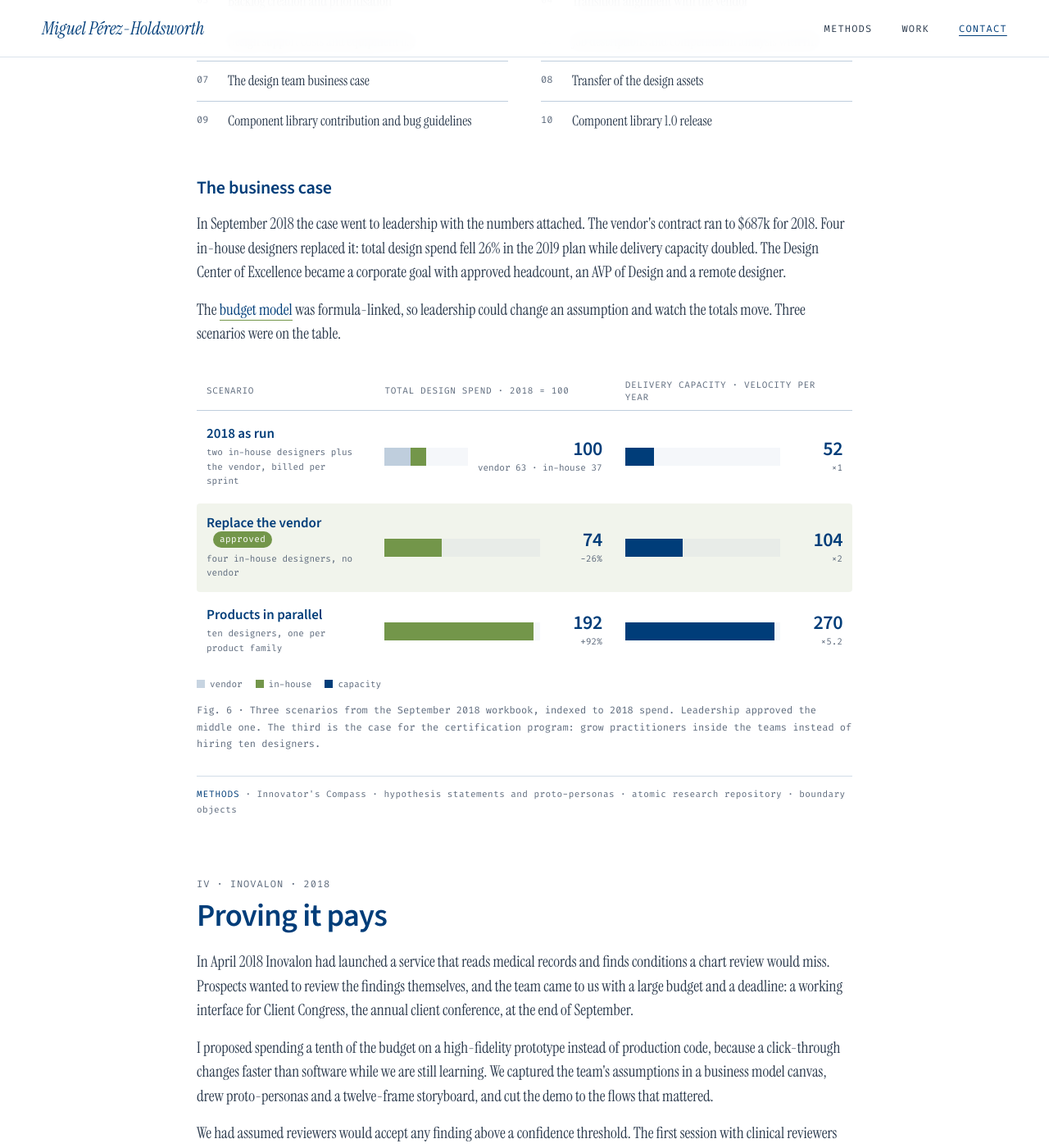
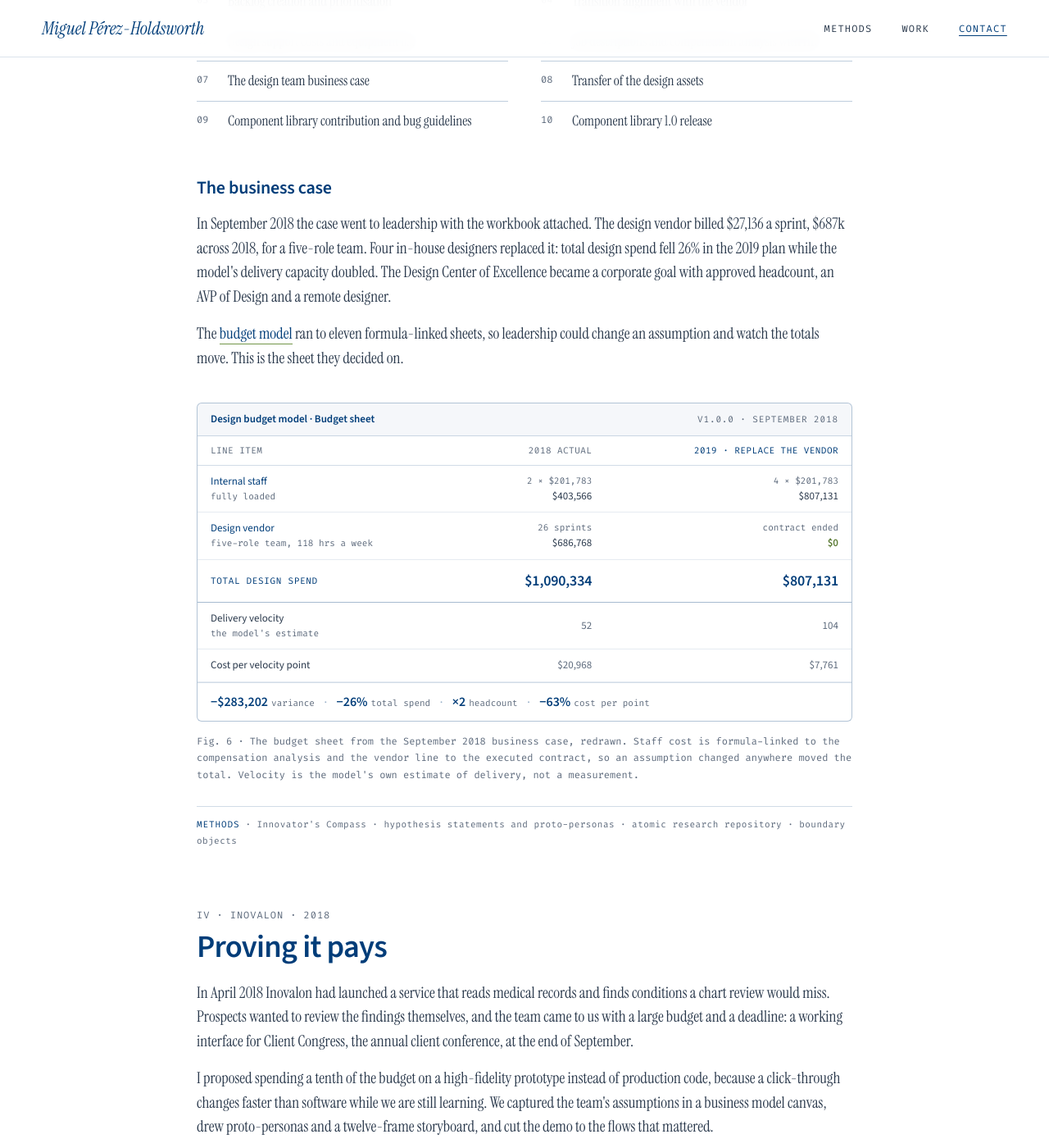
Before and after one commit to miguel-perez/miguel-perez.github.io, a Jekyll site: the page built from work/inovalon-design-coe/index.html, in a window 1280 px wide and 1400 px high, scrolled down 5255 px. Shown: the whole window at 82% size. Built offline with Jekyll 4.4.1, drawn with Linux system fonts in a browser that asks for light colours; some of the changed text lies outside the part shown.

Commit message:
Redraw Fig. 6 as the budget sheet itself
The indexed scenario bars abstracted away the numbers that make the
case, and the ten-designer column stretched the scale so the comparison
that actually happened sat in the bottom quarter. Fig. 6 is now the
workbook's Budget sheet redrawn, the same idiom as the research base in
Fig. 5: staff and vendor lines, the total, and the model's velocity and
cost per point, with the variance strip along the bottom. Cost per
velocity point falling from $20,968 to $7,761 is on the page for the
first time. Capacity is labelled as the model's estimate rather than a
measurement, in the figure and in the hero strip.

Co-Authored-By: Claude Opus 5 (1M context) <noreply@anthropic.com>

```diff
--- a/work/inovalon-design-coe/index.html
+++ b/work/inovalon-design-coe/index.html
@@ -104,25 +104,20 @@ blockquote footer{margin-top:16px;font:12px/1.6 'Fira Code',monospace;color:#5e6
 .chain b{font:600 16px 'Source Sans 3',sans-serif;color:#003D79;margin-right:4px}
 .chain i{font-style:normal;color:rgba(0,61,121,.4);padding:0 4px}
 
-/* Fig. 6: budget scenarios, static */
-.scen{display:flex;flex-direction:column;gap:4px}
-.scen-r{display:grid;grid-template-columns:minmax(150px,1fr) minmax(0,1.4fr) minmax(0,1.4fr);gap:12px 28px;align-items:center;padding:14px 12px;border-radius:4px}
-.scen-r.h{padding:0 12px 8px;border-bottom:1px solid rgba(0,61,121,.25);border-radius:0;font:11px 'Fira Code',monospace;letter-spacing:.06em;text-transform:uppercase;color:#5e6b7d}
-.scen-r.on{background:rgba(115,150,74,.1)}
-.scen .n b{display:block;font:600 17px/1.2 'Source Sans 3',sans-serif;color:#003D79}
-.scen .n span{display:block;margin-top:4px;font:11px/1.6 'Fira Code',monospace;color:#5e6b7d}
-.scen .n em{display:inline-block;margin-left:8px;padding:1px 8px;border-radius:10px;background:#73964A;color:#fff;font:11px/1.6 'Fira Code',monospace;font-style:normal;vertical-align:2px;letter-spacing:.04em}
-.hbar{display:grid;grid-template-columns:minmax(0,1fr) auto;align-items:center;gap:12px}
-.hbar .k{display:none;grid-column:1/-1;font:11px 'Fira Code',monospace;letter-spacing:.06em;text-transform:uppercase;color:#5e6b7d}
-.hbar .track{display:flex;height:22px;background:rgba(0,61,121,.04)}
-.hbar .track i{display:block;height:100%;transform-origin:left;animation:growx .7s ease-out both}
-.hbar .v{background:rgba(0,61,121,.22)}
-.hbar .i{background:#73964A}
-.hbar .c{background:#003D79}
-.hbar b{font:600 24px/1 'Source Sans 3',sans-serif;letter-spacing:-.02em;color:#003D79;min-width:64px;text-align:right}
-.hbar b small{display:block;font:11px/1.4 'Fira Code',monospace;color:#5e6b7d;letter-spacing:0;margin-top:3px}
-.legend{display:flex;flex-wrap:wrap;gap:16px;font:11px 'Fira Code',monospace;color:#5e6b7d}
-.legend i{display:inline-block;width:10px;height:10px;margin-right:6px;vertical-align:-1px}
+/* Fig. 6: the budget sheet, redrawn */
+.sheet{width:100%;border-collapse:collapse;font:13px/1.45 'Source Sans 3',sans-serif;color:#2b3a4d}
+.sheet th{font:11px 'Fira Code',monospace;letter-spacing:.04em;text-transform:uppercase;color:#5e6b7d;font-weight:400;text-align:right;padding:10px 16px;border-bottom:1px solid rgba(0,61,121,.18);white-space:nowrap;vertical-align:bottom}
+.sheet th:first-child{text-align:left}
+.sheet th.on{color:#003D79}
+.sheet td{padding:10px 16px;border-bottom:1px solid rgba(0,61,121,.1);text-align:right;white-space:nowrap;font-variant-numeric:tabular-nums}
+.sheet td:first-child{text-align:left;color:#003D79;white-space:normal}
+.sheet td:first-child i{display:block;font-style:normal;font:11px/1.5 'Fira Code',monospace;color:#5e6b7d;margin-top:1px}
+.sheet .calc{display:block;font:11px/1.6 'Fira Code',monospace;color:#5e6b7d}
+.sheet .gone{color:#5A7A33;font-weight:600}
+.sheet tr.total td{border-top:1px solid rgba(0,61,121,.35);border-bottom:1px solid rgba(0,61,121,.35);padding-top:13px;padding-bottom:13px;font:600 18px 'Source Sans 3',sans-serif;color:#003D79;letter-spacing:-.01em}
+.sheet tr.total td:first-child{font:11px 'Fira Code',monospace;letter-spacing:.06em;text-transform:uppercase;color:#003D79}
+.sheet tr.model td{color:#5e6b7d}
+.sheet tr.model td:first-child{color:#2b3a4d}
 
 /* Fig. 7: before and after, both shown */
 .cmp{display:flex;flex-direction:column;gap:28px}
@@ -267,9 +262,19 @@ blockquote footer{margin-top:16px;font:12px/1.6 'Fira Code',monospace;color:#5e6
  .hero{grid-template-columns:1fr}
  .hero-art{min-height:0;padding:24px}
  .seats{width:min(100%,260px)}
- .scen-r{grid-template-columns:1fr;gap:10px}
- .scen-r.h{display:none}
- .hbar .k{display:block}
+ .sheet thead{display:none}
+ .sheet,.sheet tbody,.sheet tr,.sheet td{display:block;width:100%}
+ .sheet tr{padding:12px 16px;border-bottom:1px solid rgba(0,61,121,.1)}
+ .sheet td{padding:0;border:0;text-align:left;white-space:normal}
+ .sheet td:first-child{margin-bottom:6px}
+ .sheet td:first-child i{display:inline;margin-left:8px}
+ .sheet td+td{display:flex;flex-wrap:wrap;gap:0 10px;align-items:baseline;padding:2px 0}
+ .sheet td+td::before{content:attr(data-y);flex:0 0 40px;font:10px 'Fira Code',monospace;letter-spacing:.06em;color:#5e6b7d}
+ .sheet .calc{display:inline;order:2}
+ .sheet tr.total{padding-top:14px;padding-bottom:14px;border-top:1px solid rgba(0,61,121,.35);border-bottom:1px solid rgba(0,61,121,.35)}
+ .sheet tr.total td{border:0}
+ .sheet tr.total td+td{font:600 21px/1.2 'Source Sans 3',sans-serif;padding:3px 0}
+ .sheet tr.total td+td::before{font:10px 'Fira Code',monospace;letter-spacing:.06em;color:#5e6b7d}
  .cmp-screen .old{height:auto}
  .lab{grid-template-columns:1fr;gap:24px}
  .lab canvas{height:260px}
@@ -568,30 +573,25 @@ blockquote footer{margin-top:16px;font:12px/1.6 'Fira Code',monospace;color:#5e6
    </ol>
 
    <h3>The business case</h3>
-   <p>In September 2018 the case went to leadership with the numbers attached. The vendor's contract ran to $687k for 2018. Four in-house designers replaced it: total design spend fell 26% in the 2019 plan while delivery capacity doubled. The Design Center of Excellence became a corporate goal with approved headcount, an AVP of Design and a remote designer.</p>
-   <p>The <strong>budget model</strong> was formula-linked, so leadership could change an assumption and watch the totals move. Three scenarios were on the table.</p>
+   <p>In September 2018 the case went to leadership with the workbook attached. The design vendor billed $27,136 a sprint, $687k across 2018, for a five-role team. Four in-house designers replaced it: total design spend fell 26% in the 2019 plan while the model's delivery capacity doubled. The Design Center of Excellence became a corporate goal with approved headcount, an AVP of Design and a remote designer.</p>
+   <p>The <strong>budget model</strong> ran to eleven formula-linked sheets, so leadership could change an assumption and watch the totals move. This is the sheet they decided on.</p>
 
    <figure>
-    <div class="scen" aria-label="Three budget scenarios from the September 2018 workbook: 2018 as run, replace the vendor, and products in parallel, compared on total design spend and delivery capacity.">
-     <div class="scen-r h"><span>Scenario</span><span>Total design spend · 2018 = 100</span><span>Delivery capacity · velocity per year</span></div>
-     <div class="scen-r">
-      <div class="n"><b>2018 as run</b><span>two in-house designers plus the vendor, billed per sprint</span></div>
-      <div class="hbar"><span class="k">Total design spend · 2018 = 100</span><span class="track"><i class="v" style="width:31.5%"></i><i class="i" style="width:18.5%;animation-delay:.2s"></i></span><b>100<small>vendor 63 · in-house 37</small></b></div>
-      <div class="hbar"><span class="k">Delivery capacity · velocity per year</span><span class="track"><i class="c" style="width:18.6%"></i></span><b>52<small>×1</small></b></div>
-     </div>
-     <div class="scen-r on">
-      <div class="n"><b>Replace the vendor<em>approved</em></b><span>four in-house designers, no vendor</span></div>
-      <div class="hbar"><span class="k">Total design spend · 2018 = 100</span><span class="track"><i class="i" style="width:37%;animation-delay:.1s"></i></span><b>74<small>−26%</small></b></div>
-      <div class="hbar"><span class="k">Delivery capacity · velocity per year</span><span class="track"><i class="c" style="width:37.1%;animation-delay:.1s"></i></span><b>104<small>×2</small></b></div>
-     </div>
-     <div class="scen-r">
-      <div class="n"><b>Products in parallel</b><span>ten designers, one per product family</span></div>
-      <div class="hbar"><span class="k">Total design spend · 2018 = 100</span><span class="track"><i class="i" style="width:96%;animation-delay:.2s"></i></span><b>192<small>+92%</small></b></div>
-      <div class="hbar"><span class="k">Delivery capacity · velocity per year</span><span class="track"><i class="c" style="width:96.4%;animation-delay:.2s"></i></span><b>270<small>×5.2</small></b></div>
-     </div>
+    <div class="ui" aria-label="The budget sheet from the September 2018 business case, redrawn. Two columns, 2018 actual against the 2019 plan, comparing internal staff cost, vendor cost, total design spend, delivery velocity, and cost per velocity point.">
+     <div class="ui-bar"><b>Design budget model · Budget sheet</b><span class="label">v1.0.0 · September 2018</span></div>
+     <div class="tbl-scroll"><table class="sheet">
+      <thead><tr><th>Line item</th><th>2018 actual</th><th class="on">2019 · replace the vendor</th></tr></thead>
+      <tbody>
+       <tr><td>Internal staff<i>fully loaded</i></td><td data-y="2018"><span class="calc">2 &times; $201,783</span>$403,566</td><td data-y="2019"><span class="calc">4 &times; $201,783</span>$807,131</td></tr>
+       <tr><td>Design vendor<i>five-role team, 118 hrs a week</i></td><td data-y="2018"><span class="calc">26 sprints</span>$686,768</td><td data-y="2019"><span class="calc">contract ended</span><span class="gone">$0</span></td></tr>
+       <tr class="total"><td>Total design spend</td><td data-y="2018">$1,090,334</td><td data-y="2019">$807,131</td></tr>
+       <tr class="model"><td>Delivery velocity<i>the model's estimate</i></td><td data-y="2018">52</td><td data-y="2019">104</td></tr>
+       <tr class="model"><td>Cost per velocity point</td><td data-y="2018">$20,968</td><td data-y="2019">$7,761</td></tr>
+      </tbody>
+     </table></div>
+     <div class="chain"><span><b>&minus;$283,202</b>variance</span><i>·</i><span><b>&minus;26%</b>total spend</span><i>·</i><span><b>&times;2</b>headcount</span><i>·</i><span><b>&minus;63%</b>cost per point</span></div>
     </div>
-    <div class="legend"><span><i style="background:rgba(0,61,121,.22)"></i>vendor</span><span><i style="background:#73964A"></i>in-house</span><span><i style="background:#003D79"></i>capacity</span></div>
-    <figcaption>Fig. 6 · Three scenarios from the September 2018 workbook, indexed to 2018 spend. Leadership approved the middle one. The third is the case for the certification program: grow practitioners inside the teams instead of hiring ten designers.</figcaption>
+    <figcaption>Fig. 6 · The budget sheet from the September 2018 business case, redrawn. Staff cost is formula-linked to the compensation analysis and the vendor line to the executed contract, so an assumption changed anywhere moved the total. Velocity is the model's own estimate of delivery, not a measurement.</figcaption>
    </figure>
    <span class="methods"><b>METHODS</b> · Innovator's Compass · hypothesis statements and proto-personas · atomic research repository · boundary objects</span>
   </section>
```
Also changed, not shown: other parts of work/inovalon-design-coe/index.html (+1 -1 lines).
